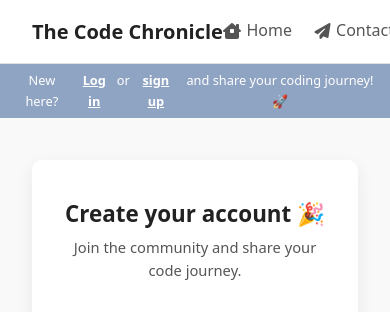
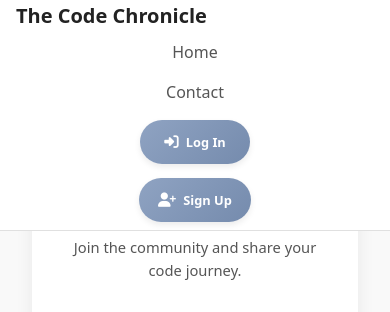
Before and after one commit to RGaRo/personal_blog, a Django app: page /accounts/register/ in a window 390 px wide. Shown: the top 312 px of the page. Run offline with Django 5.2, Linux system fonts and the light colour scheme.

Commit message:
Improving the navbar for mobile devices

```diff
--- a/blogs/templates/blogs/base.html
+++ b/blogs/templates/blogs/base.html
@@ -1,7 +1,8 @@
 {% comment %}
-  templates/base.html
-  ▸ Icons (Home + Contact) remain fancy
-  ▸ Added `align-items:center;` to .nav-link so each icon is perfectly vertically aligned with its label.
+  templates/base.html (mobile-friendly buttons)
+  – Keeps the overall structure identical.
+  – Enlarges CTA buttons’ tap-area (WCAG ≥ 44 × 44 px).
+  – Adds a mobile rule so each button spans full width (easy thumb reach).
 {% endcomment %}
 
 <!DOCTYPE html>
@@ -44,13 +45,29 @@
                      background:var(--accent);transition:width .25s;}
     .nav-link:hover{color:var(--accent)} .nav-link:hover::after{width:100%}
 
-    /* CTA buttons */
-    .cta-btn{display:inline-flex;align-items:center;justify-content:center;gap:.45rem;
-             padding:.4rem 1rem;font-size:.75rem;font-weight:600;color:#fff;
-             background:linear-gradient(135deg,var(--accent),var(--accent-h));
-             border:none;border-radius:20px;cursor:pointer;text-decoration:none;
-             box-shadow:0 3px 6px rgba(0,0,0,.08);transition:transform .2s,box-shadow .2s;}
-    .cta-btn i{font-size:.85rem;} .cta-btn:hover{transform:translateY(-2px);box-shadow:0 6px 12px rgba(0,0,0,.12);}
+    /* CTA buttons – larger hit-area */
+    .cta-btn{
+      display:inline-flex;align-items:center;justify-content:center;gap:.45rem;
+      padding:.55rem 1.2rem;               /* ↑ bigger */
+      min-width:110px;                     /* prevent too small */
+      min-height:44px; border-radius:24px; /* WCAG compliant */
+      font-size:.8rem;font-weight:600;color:#fff;
+      background:linear-gradient(135deg,var(--accent),var(--accent-h));
+      border:none;cursor:pointer;text-decoration:none;
+      box-shadow:0 3px 6px rgba(0,0,0,.08);
+      transition:transform .2s,box-shadow .2s;
+      touch-action:manipulation;           /* faster taps on mobile */
+    }
+    .cta-btn i{font-size:.9rem;}
+    .cta-btn:hover{transform:translateY(-2px);box-shadow:0 6px 12px rgba(0,0,0,.12);}
+
+    /* MOBILE: stack nav items & make buttons full width */
+    @media(max-width:600px){
+      nav{flex-wrap:wrap;height:auto;padding:0 1rem 0.5rem;}
+      nav ul{flex-direction:column;gap:.9rem;width:100%;margin-top:.5rem;}
+      .nav-link i{display:none;}                 /* hide extra icon text */
+      .cta-btn{width:100%;justify-content:center;}  /* thumb-friendly */
+    }
 
     /* Greeting bar */
     .greeting-bar{position:fixed;top:64px;left:0;right:0;background:var(--accent);color:#fff;
@@ -59,12 +76,10 @@
     .greeting-bar a{color:#fff;text-decoration:underline;font-weight:600;}
     .greeting-bar a:hover{color:#e9eefb;}
 
-    /* MAIN */
+    /* MAIN & FOOTER (unchanged) */
     main{max-width:800px;margin:2rem auto;padding:0 1rem;}
     .card{background:var(--bg-card);border-radius:8px;box-shadow:0 2px 6px rgba(0,0,0,.06);
           padding:2rem;margin-bottom:2rem;}
-
-    /* FOOTER */
     footer{background:var(--bg-card);border-top:1px solid #e0e0e0;margin-top:4rem;padding:3rem 1rem;color:var(--fg-soft);}
     .footer-grid{display:flex;flex-wrap:wrap;gap:2rem;justify-content:space-between;max-width:1000px;margin:0 auto 2rem;}
     .footer-section{flex:1 1 220px;min-width:200px;}
@@ -94,7 +109,7 @@
 
       {% if user.is_authenticated %}
         <li>
-          <form action="{% url 'accounts:logout' %}" method="post">
+          <form action="{% url 'accounts:logout' %}" method="post" style="margin:0;">
             {% csrf_token %}
             <button type="submit" class="cta-btn">
               <i class="fas fa-right-from-bracket"></i><span>Log&nbsp;Out</span>
```
